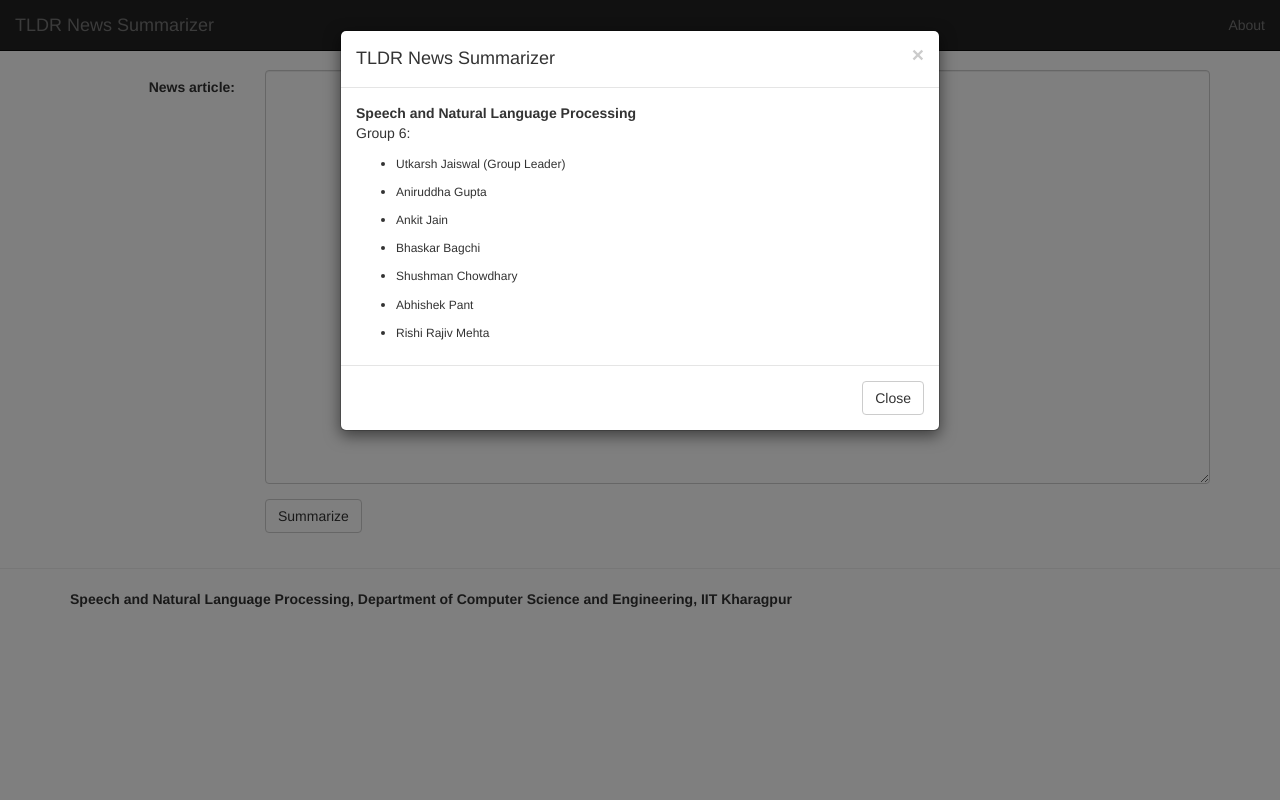
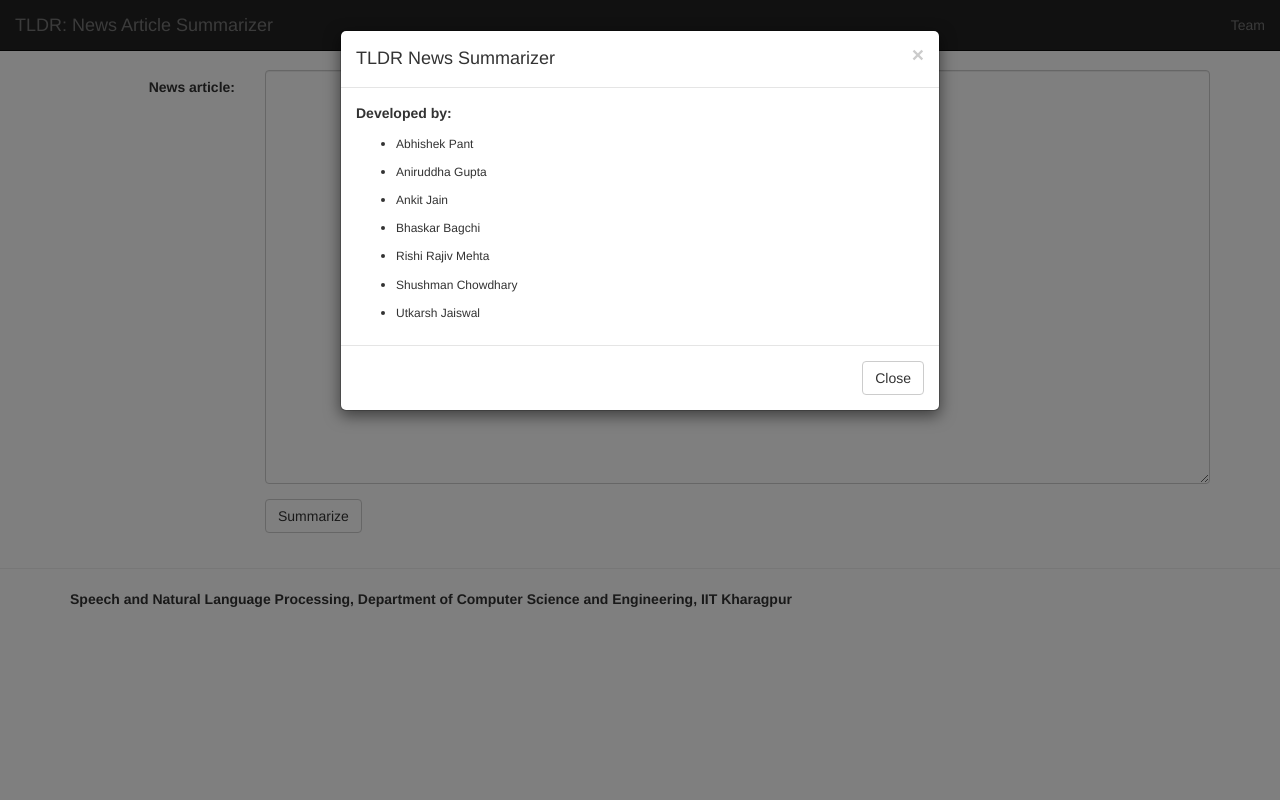
Before and after one commit to abhishekpant93/news-article-summarizer, a Django app: page / in a window 1280 px wide, after a click on "Team". Run offline with Django 3.2, Linux system fonts and the light colour scheme; parts of the project's set-up code (start-up, migrations or seed data) failed here and were passed over; some libraries are stand-ins or nearby versions.

Commit message:
clean up templates

```diff
--- a/app/tldr/templates/tldr/index.html
+++ b/app/tldr/templates/tldr/index.html
@@ -8,14 +8,14 @@
 		<meta name="viewport" content="width=device-width, initial-scale=1">
 		<meta name="description" content="TLDR News Summarizer">
 		<meta name="keywords" content="News article summarizer, Speech and Natural Language Processing">
-		<meta name="author" content="Group 6">
+		<!-- <meta name="author" content="Group 6"> -->
 
 		<!-- Bootstrap core CSS -->
 		<link href="{% static 'tldr/css/bootstrap.min.css' %}" rel="stylesheet">
 		<!-- Custom CSS -->
 		<link href="{% static 'tldr/css/style.css' %}" rel="stylesheet">
 		<title>
-			TLDR News Summarizer
+			TLDR News
 		</title>
 	</head>
 
@@ -29,12 +29,12 @@
 			        <span class="icon-bar"></span>
 			        <span class="icon-bar"></span>
 			      </button>
-			      <a class="navbar-brand" href="{% url 'tldr:index' %}" >TLDR News Summarizer</a>
+			      <a class="navbar-brand" href="{% url 'tldr:index' %}" >TLDR: News Article Summarizer</a>
 			    </div>
 
 			    <div class="collapse navbar-collapse" id="navbar-collapse">
 			      <ul class="nav navbar-nav navbar-right">
-			      <li id="about_item" class=""><a id="about" onclick="$('#aboutModal').modal()" href="#">About</a></li>
+			      <li id="about_item" class=""><a id="about" onclick="$('#aboutModal').modal()" href="#">Team</a></li>
 			      </ul>
 			    </div><!-- /.navbar-collapse -->
 			</div><!-- /.container-fluid -->
@@ -49,17 +49,16 @@
 		        <h4 class="modal-title" id="aboutModalLabel">TLDR News Summarizer</h4>
 		      </div>
 		      <div class="modal-body">
-		        <b>Speech and Natural Language Processing</b>
+		        <b>Developed by:</b>
 		       <p>
-		        	Group 6: <br>
 		        	<ul>
-		        		<li><h6>Utkarsh Jaiswal (Group Leader)</h6></li>
+		        		<li><h6>Abhishek Pant</h6></li>
 		        		<li><h6>Aniruddha Gupta</h6></li>
 		        		<li><h6>Ankit Jain</h6></li>
 		        		<li><h6>Bhaskar Bagchi</h6></li>
+		        		<li><h6>Rishi Rajiv Mehta</h6></li>
 		        		<li><h6>Shushman Chowdhary</h6></li>
-		        		<li><h6>Abhishek Pant</h6></li>
-		        		<li><h6>Rishi Rajiv Mehta</h6></li>
+		        		<li><h6>Utkarsh Jaiswal</h6></li>
 		        	</ul>
 		        </p>
 		      </div>
```
Also changed, not shown: app/tldr/templates/tldr/summary.html (+8 -9 lines).
